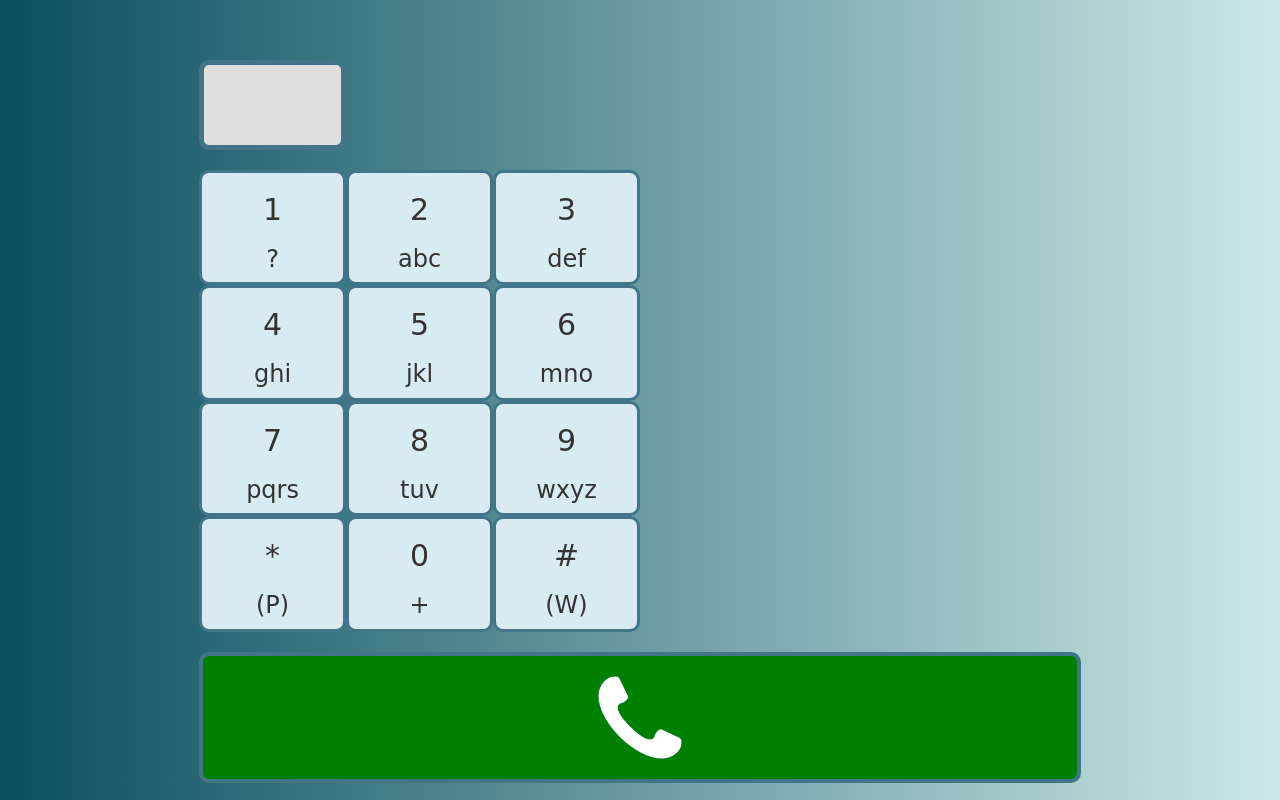
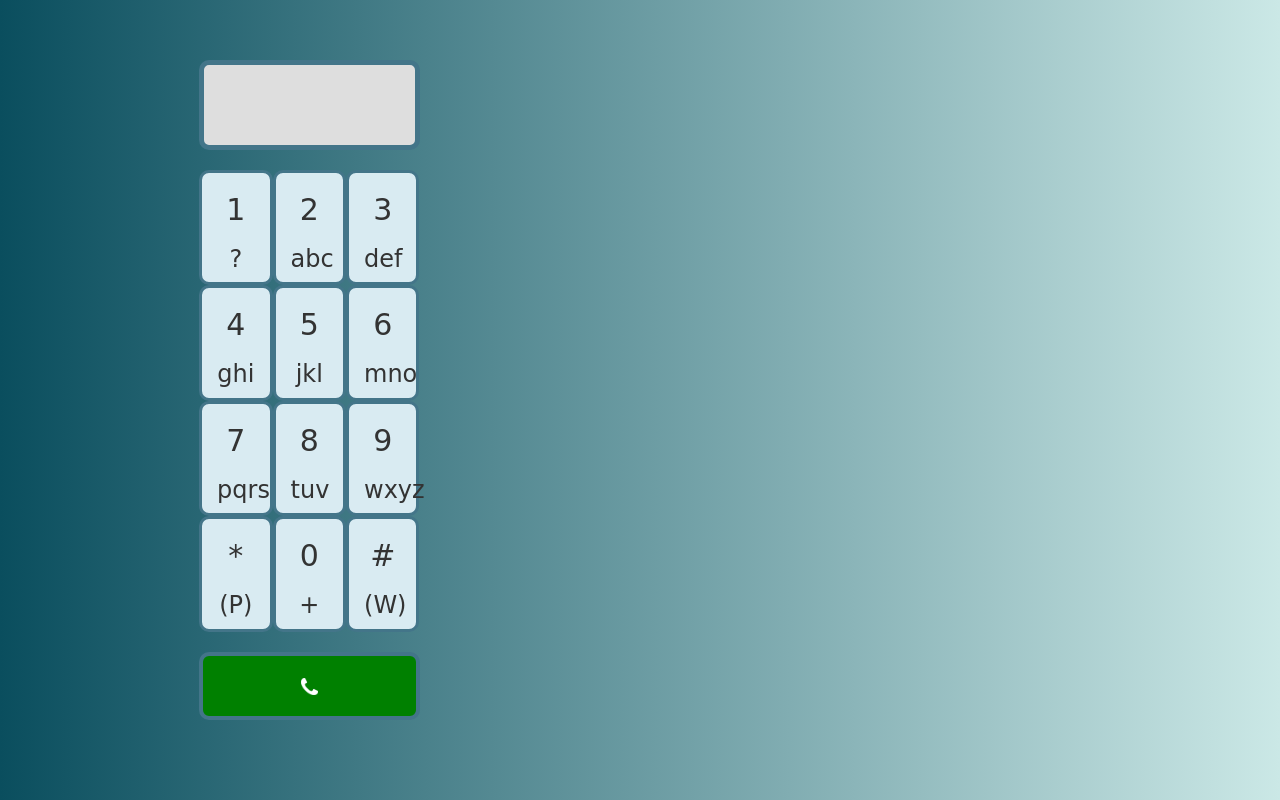
Before and after one commit to Superunknown1103/Bootphone, a plain HTML site: page index.html in a window 1280 px wide. Drawn offline with nearby package versions, Linux system fonts and the light colour scheme; a web font is replaced by a local one.

Commit message:
smaller bootstrap

```diff
--- a/index.html
+++ b/index.html
@@ -21,77 +21,77 @@
 <div class="container containerColor">
   <div class="container">
         <div class="row">
-                <div class="col-sm-12 col-md-12 col-lg-2 col-xs-12 phoneinput">
+                <div class="col-sm-12 col-md-12 col-lg-3 col-xs-12 phoneinput">
                     <btn><h1 id="numbers"></h1></btn>
                 </div>
         </div>
         <br />
 <div class="row">
-        <div class="col-sm-4 col-md-4 col-lg-2 col-xs-4 digit">
+        <div class="col-sm-4 col-md-4 col-lg-1 col-xs-4 digit">
             <h2 value="1" class="value">1</h2>
             <h3 value="1" class="value">?</h3>
         </div>
-        <div class="col-sm-4 col-md-4 col-lg-2 col-xs-4 digit">
+        <div class="col-sm-4 col-md-4 col-lg-1 col-xs-4 digit">
             <h2 value="2" class="value">2</h2>
             <h3 value="2" class="value">abc</h3>
         </div>
-        <div class="col-sm-4 col-md-4 col-lg-2 col-xs-4 digit">
+        <div class="col-sm-4 col-md-4 col-lg-1 col-xs-4 digit">
             <h2 value="3" class="value">3</h2>
             <h3 value="3" class="value">def</h3>
         </div>
 </div>
 <div class="row">
-        <div class="col-sm-4 col-md-4 col-lg-2 col-xs-4 digit">
+        <div class="col-sm-4 col-md-4 col-lg-1 col-xs-4 digit">
             <h2 value="4" class="value">4</h2>
             <h3 value="4" class="value">ghi</h3>
         </div>
-        <div class="col-sm-4 col-md-4 col-lg-2 col-xs-4 digit">
+        <div class="col-sm-4 col-md-4 col-lg-1 col-xs-4 digit">
             <h2 value="5" class="value">5</h2>
             <h3 value="5" class="value">jkl</h3>
         </div>
-        <div class="col-sm-4 col-md-4 col-lg-2 col-xs-4 digit">
+        <div class="col-sm-4 col-md-4 col-lg-1 col-xs-4 digit">
             <h2 value="6" class="value">6</h2>
             <h3 value="6" class="value">mno</h3>
         </div>
 </div>
 <div class="row">
-        <div class="col-sm-4 col-md-4 col-lg-2 col-xs-4 digit">
+        <div class="col-sm-4 col-md-4 col-lg-1 col-xs-4 digit">
             <h2 value="7" class="value">7</h2>
             <h3 value="7" class="value">pqrs</h3>
         </div>
-        <div class="col-sm-4 col-md-4 col-lg-2 col-xs-4 digit">
+        <div class="col-sm-4 col-md-4 col-lg-1 col-xs-4 digit">
             <h2 value="8" class="value">8</h2>
             <h3 value="8" class="value">tuv</h3>
         </div>
-        <div class="col-sm-4 col-md-4 col-lg-2 col-xs-4 digit">
+        <div class="col-sm-4 col-md-4 col-lg-1 col-xs-4 digit">
             <h2 value="9" class="value">9</h2>
             <h3 value="9" class="value">wxyz</h3>
         </div>
     </div>
     <div class="row">
-            <div class="col-sm-4 col-md-4 col-lg-2 col-xs-4 digit">
+            <div class="col-sm-4 col-md-4 col-lg-1 col-xs-4 digit">
                 <h2 value="*" class="value">*</h2>
                 <h3>(P)</h3>
             </div>
-            <div class="col-sm-4 col-md-4 col-lg-2 col-xs-4 digit">
+            <div class="col-sm-4 col-md-4 col-lg-1 col-xs-4 digit">
                 <h2 class="value" value="0">0</h2>
                 <h3>+</h3>
             </div>
-            <div class="col-sm-4 col-md-4 col-lg-2 col-xs-4 digit">
+            <div class="col-sm-4 col-md-4 col-lg-1 col-xs-4 digit">
                 <h2 value="#" class="value">#</h2>
                 <h3>(W)</h3>
             </div>
     </div>
     <br />
     <div class="row">
-            <div class="col-sm-12 col-md-12 col-lg-12 col-xs-12" id="call">
+            <div class="col-sm-12 col-md-12 col-lg-3 col-xs-12" id="call">
                 <img class="callbutton call" src="assets/call.png">
             </div>
     </div>
 
    <!-- // openning modal log-in // -->
    <div class="container">
-   <div id="id01" class="modal col-sm-12 md-12 col-lg-12 col-xs-12">
+   <div id="id01" class="modal col-sm-12 md-12 col-lg-3 col-xs-12">
     <div class="modalContainer">
     <h3 class="nicefont">Calling...</h3>
       <h2 id="phonebox" class="nicefont"></h2>
```
